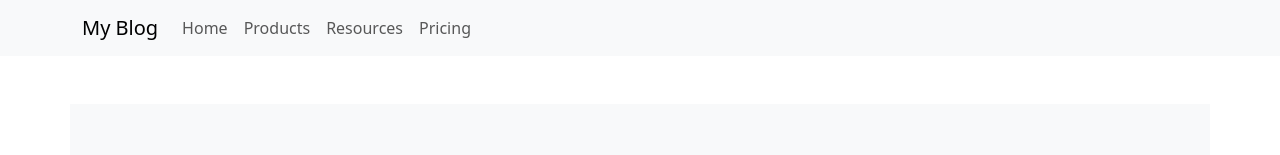
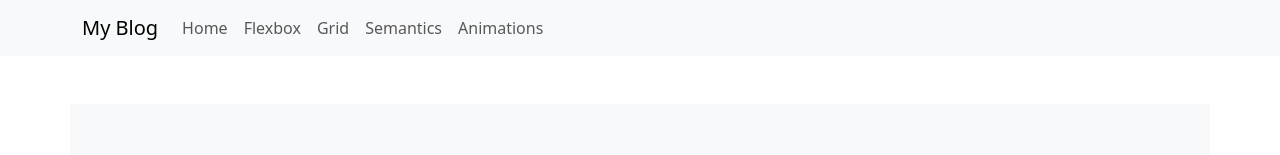
Before and after one commit to SandeshHD/blog-task, a plain HTML site: page index.html in a window 1280 px wide. Shown: the top 155 px of the page. Drawn offline with nearby package versions, Linux system fonts and the light colour scheme.

Commit message:
Links update

```diff
--- a/index.html
+++ b/index.html
@@ -27,13 +27,16 @@
                             <a class="nav-link" href="#">Home </a>
                         </li>
                         <li class="nav-item">
-                            <a class="nav-link" href="#">Products</a>
+                            <a class="nav-link" href="/flexbox.html">Flexbox</a>
                         </li>
                         <li class="nav-item">
-                            <a class="nav-link" href="#">Resources</a>
+                            <a class="nav-link" href="/grid.html">Grid</a>
                         </li>
                         <li class="nav-item">
-                            <a class="nav-link" href="#">Pricing</a>
+                            <a class="nav-link" href="/semantics.html">Semantics</a>
+                        </li>
+                        <li class="nav-item">
+                            <a class="nav-link" href="/animations.html">Animations</a>
                         </li>
                     </ul>
                 </div>
```
